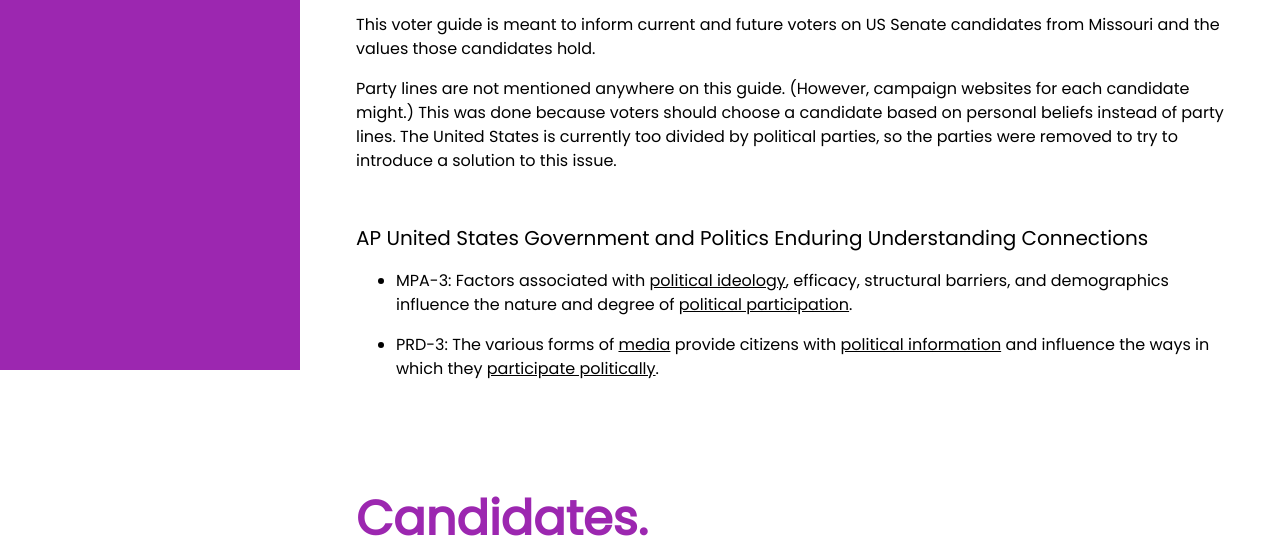
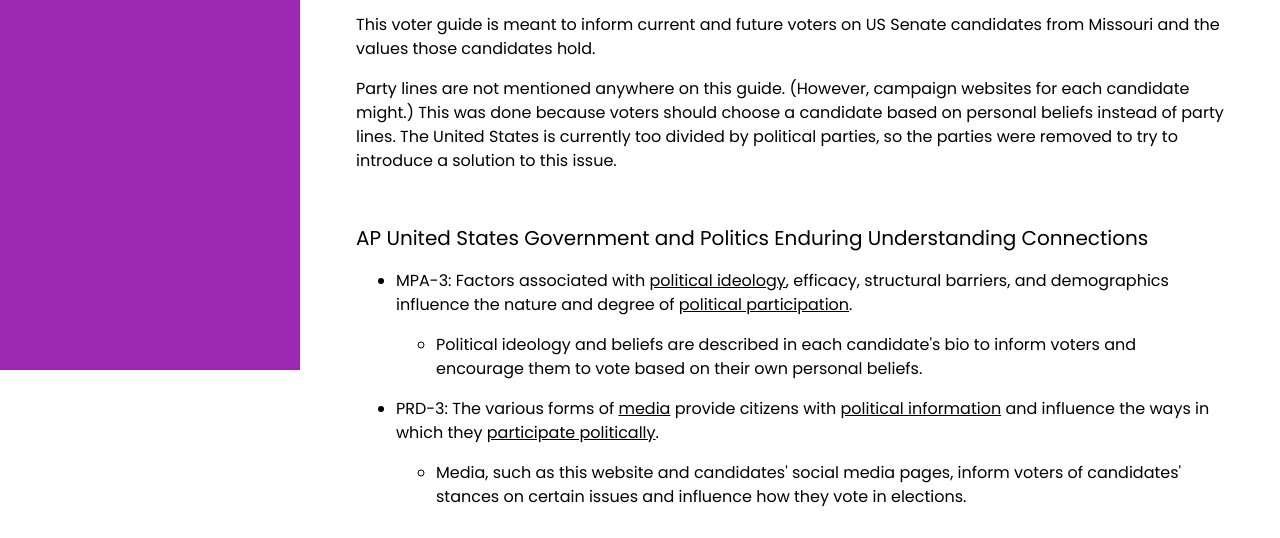
Before and after one commit to 23bottUA/MO-Senate-Voter-Guide, a plain HTML site: page index.html in a window 1280 px wide. Shown: the part 430-968 px from the top of the page. Drawn offline with nearby package versions, Linux system fonts and the light colour scheme.

Commit message:
Enduring Understanding explanations

```diff
--- a/index.html
+++ b/index.html
@@ -57,7 +57,13 @@ body {font-size:16px;}
     <h4>AP United States Government and Politics Enduring Understanding Connections</h4>
     <ul>
       <li><p>MPA-3: Factors associated with <u>political ideology</u>, efficacy, structural barriers, and demographics influence the nature and degree of <u>political participation</u>.</p></li>
+      <ul>
+        <li><p>Political ideology and beliefs are described in each candidate's bio to inform voters and encourage them to vote based on their own personal beliefs.</p></li>
+      </ul>
       <li><p>PRD-3: The various forms of <u>media</u> provide citizens with <u>political information</u> and influence the ways in which they <u>participate politically</u>.</p></li>
+      <ul>
+        <li><p>Media, such as this website and candidates' social media pages, inform voters of candidates' stances on certain issues and influence how they vote in elections.</p></li>
+      </ul>
     </ul>
   </div>
 
```
